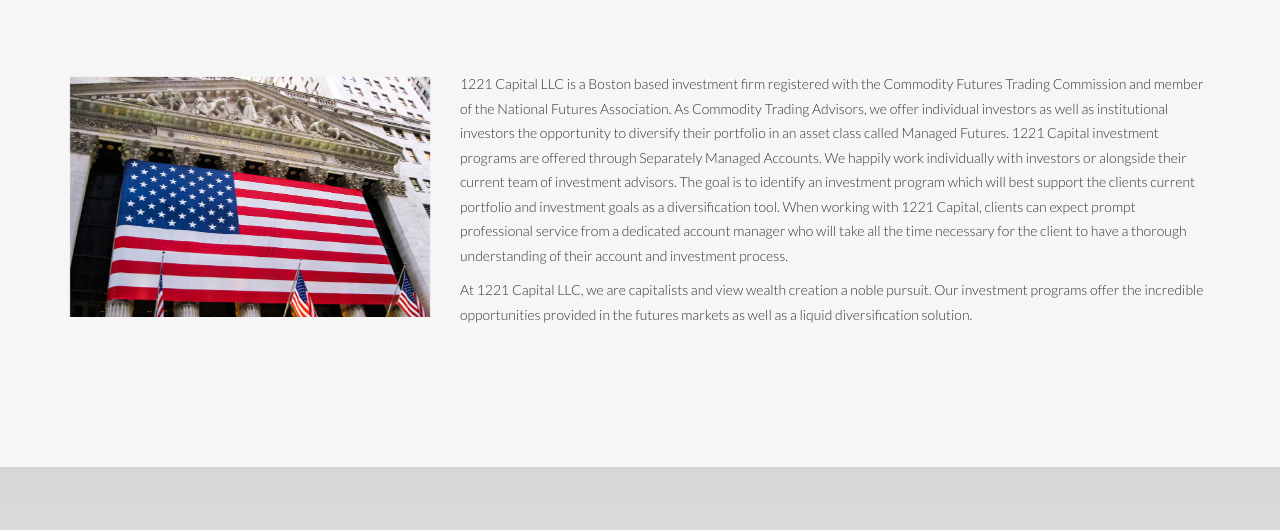
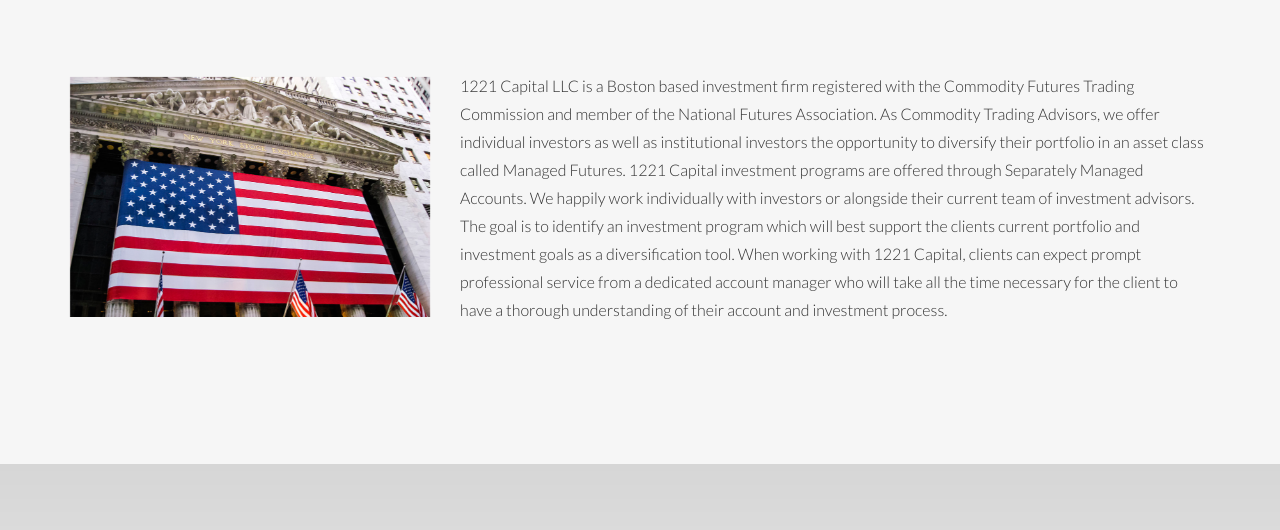
Before and after one commit to EastCoastProduct/1221, a website: page src/index.html in a window 1280 px wide. Shown: the part 1046-1576 px from the top of the page. Drawn offline with Linux system fonts and the light colour scheme; some packages are replaced by stand-ins of ours.

Commit message:
Remove paragraph

```diff
--- a/src/assets/css/style-blue.css
+++ b/src/assets/css/style-blue.css
@@ -2639,6 +2639,10 @@ img.mfp-img {
   padding-left: 30px;
 }
 
+#company p {
+  font-size: 16px;
+}
+
 /* TODO REMOVE */
 #just-a-button {
   position: relative;
--- a/src/index.html
+++ b/src/index.html
@@ -138,7 +138,7 @@
                 <div class="col-md-8 wow fadeInRight">
                     <p>1221 Capital LLC is a Boston based investment firm registered with the Commodity Futures Trading Commission and member of the National Futures Association. As Commodity Trading Advisors, we offer individual investors as well as institutional investors the opportunity to diversify their portfolio in an asset class called Managed Futures. 1221 Capital investment programs are offered through Separately Managed Accounts. We happily work individually with investors or alongside their current team of investment advisors. The goal is to identify an investment program which will best support the clients current portfolio and investment goals as a diversification tool. When working with 1221 Capital, clients can expect prompt professional service from a dedicated account manager who will take all the time necessary for the client to have a thorough understanding of their account and investment process.</p>
 
-                    <p>At 1221 Capital LLC, we are capitalists and view wealth creation a noble pursuit. Our investment programs offer the incredible opportunities provided in the futures markets as well as a liquid diversification solution.</p>
+                    <!-- <p>At 1221 Capital LLC, we are capitalists and view wealth creation a noble pursuit. Our investment programs offer the incredible opportunities provided in the futures markets as well as a liquid diversification solution.</p> -->
                 </div>
             </div>
         </div>
```
